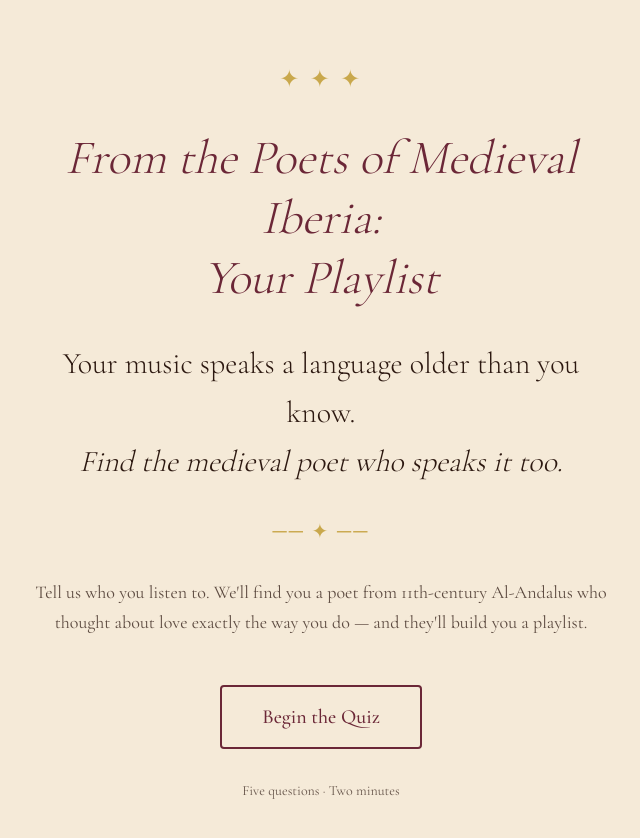
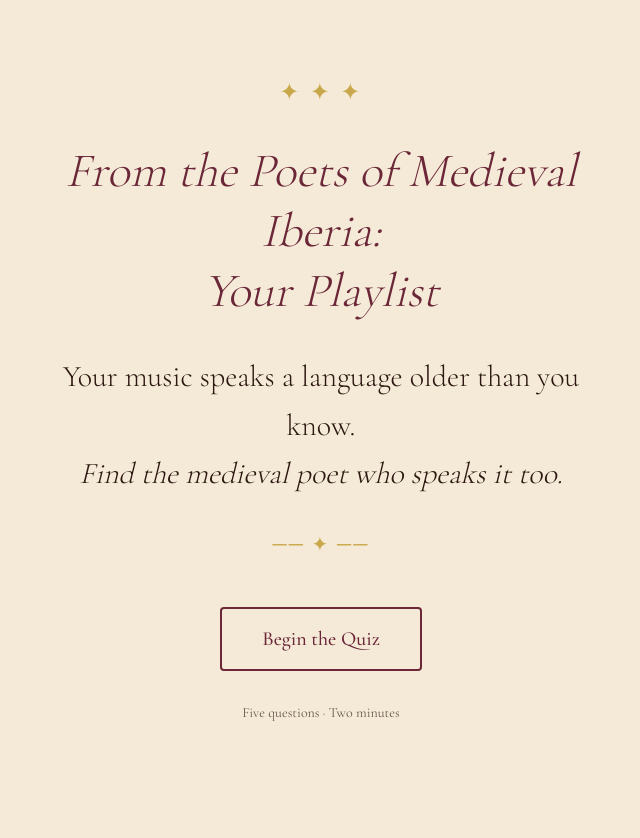
Before and after one commit to graceannmad/JCTMIFinalProject, a Next.js app: page / in a window 1280 px wide. Shown: the top 838 px of the page, without its empty margins (319-959 px from the left). After the commit the page ends 800 px from the top, so only its background shows below. Built offline with nearby package versions, Linux system fonts and the light colour scheme.

Commit message:
Remove description paragraph from landing page

```diff
--- a/app/components/quiz.tsx
+++ b/app/components/quiz.tsx
@@ -464,11 +464,6 @@ export default function QuizApp({ bypassResult }: { bypassResult?: ResultsPayloa
             <span className="italic">Find the medieval poet who speaks it too.</span>
           </p>
           <Ornament />
-          <p className="text-lg leading-relaxed opacity-75" style={{ color: 'var(--color-ink)' }}>
-            Tell us who you listen to. We&apos;ll find you a poet from 11th‑century
-            Al‑Andalus who thought about love exactly the way you do — and they&apos;ll
-            build you a playlist.
-          </p>
           <button
             onClick={() => advance(0)}
             className="mt-4 px-10 py-4 text-xl font-medium rounded-sm border-2 transition-all duration-200 hover:opacity-80"
```
